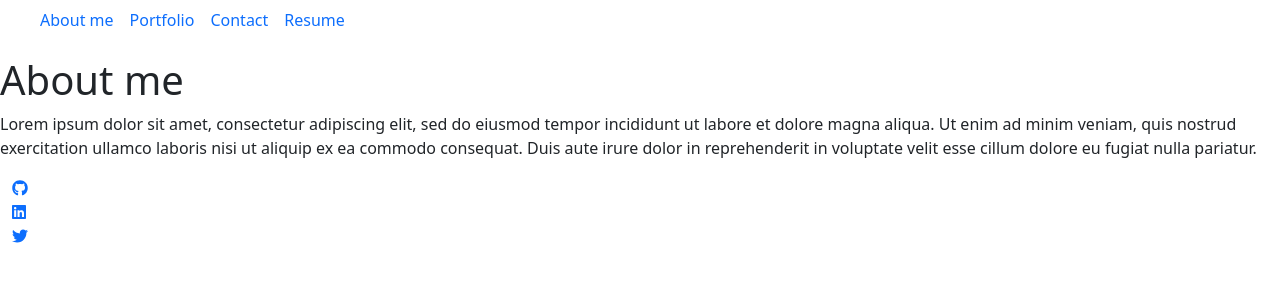
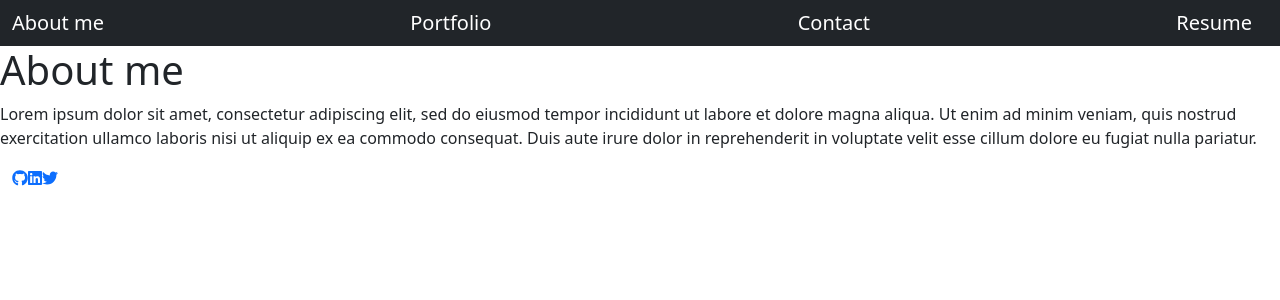
Before and after one commit to georgedmendoza/react-portfolio, a React (Create React App) app: page / in a window 1280 px wide. Shown: the top 300 px of the page. Built offline with nearby package versions, Linux system fonts and the light colour scheme.

Commit message:
nav bar edit

```diff
--- a/src/components/Footer/index.js
+++ b/src/components/Footer/index.js
@@ -7,22 +7,22 @@
 function Footer() {
     return(
         <div className='container-fluid'>
-            <div className='flex'>
+            {/* <div className='container-fluid'> */}
                 {/* flex flex-col items-center justify-center min-h-screen py-2 */}
                 <a href='https://github.com/georgedmendoza' target = "_blank" >
                     <FontAwesomeIcon icon={faGithub} className='icon'></FontAwesomeIcon>
                 </a>
-            </div>
-            <div className=''>
+            {/* </div> */}
+            {/* <div className=''> */}
                 <a href='https://www.linkedin.com/in/george-mendoza-31289b171/' target = "_blank" >
                     <FontAwesomeIcon icon={faLinkedin}></FontAwesomeIcon>
                 </a>
-            </div>
-            <div className=''>
+            {/* </div> */}
+            {/* <div className=''> */}
                 <a href='https://twitter.com/13_Georgee' target = "_blank" >
                     <FontAwesomeIcon icon={faTwitter}></FontAwesomeIcon>
                 </a>
-            </div>
+            {/* </div> */}
         </div>
 
     )
--- a/src/components/Nav/index.js
+++ b/src/components/Nav/index.js
@@ -14,15 +14,13 @@
     // useEffect(() => {
     //     document.title = capitalizeFirstLetter(tabOptions)
     // })
-
-    return(
-        <header className=''>
-            {/* <h2>George</h2> */}
-
-            <nav className='navbar navbar-expand-lg navbar-dark bg-darnavbar-dark'>
-                <div className=''>
-
-                <ul className='flex-row'>
+{/* <nav className="navbar navbar-expand-lg navbar-light bg-light">
+  <div className="container-fluid">
+    <button className="navbar-toggler" type="button" data-bs-toggle="collapse" data-bs-target="#navbarNav" aria-controls="navbarNav" aria-expanded="false" aria-label="Toggle navigation">
+      <span className="navbar-toggler-icon"></span>
+    </button>
+    <div className="collapse navbar-collapse" id="navbarNav">
+      <ul className='navbar-nav'>
                     {tabs.map((selection) => (
                         <li className='mx-2 navActive danger bold' key={selection}>
                             <a href={`#${selection}`}
@@ -35,10 +33,33 @@
                             </a>
                         </li>
                     ))}
-                </ul>
+      </ul>
+    </div>
+  </div>
+</nav> */}
+
+    return(
+
+
+        <div className='fluid-container'>
+            <nav className='navbar navbar-dark bg-dark'>
+                <div className='container-fluid'>
+                    {tabs.map((selection) => (
+                        <li className='' key={selection}>
+                            <a href={`#${selection}`}
+                                    onClick={() => setCurrentTab(selection)}
+
+                               className='navbar-brand'
+                                >
+                                {selection}
+
+                            </a>
+                        </li>
+                    ))}
                 </div>
+
             </nav>
-        </header>
+        </div>
     );
 }
 
```
